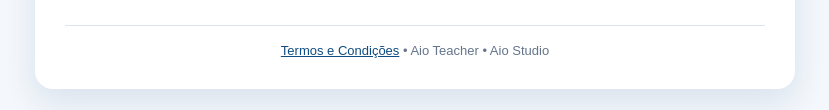
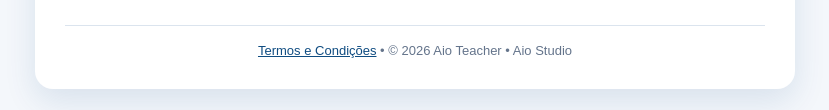
Before and after one commit to aioteacherapk/aioteacher, a plain HTML site: page politica-de-privacidade.html in a window 1280 px wide. Shown: the part 2003-2113 px from the top of the page, without its empty margins (225-1054 px from the left). Drawn offline with Linux system fonts and the light colour scheme.

Commit message:
Update politica-de-privacidade.html

```diff
--- a/politica-de-privacidade.html
+++ b/politica-de-privacidade.html
@@ -73,7 +73,7 @@
     <h2>11. Legislação aplicável</h2>
     <p>A presente Política rege-se pelas leis da República de Angola, incluindo a Lei da Proteção de Dados Pessoais, sendo o foro dos tribunais angolanos competente para dirimir qualquer litígio dela decorrente. Leia também os nossos <a href="termos-e-condicoes.html">Termos e Condições</a>.</p>
 
-    <footer><a href="termos-e-condicoes.html">Termos e Condições</a> • Aio Teacher • Aio Studio</footer>
+    <footer><a href="termos-e-condicoes.html">Termos e Condições</a> • © <span id="ano-atual">2026</span> Aio Teacher • Aio Studio</footer>
   </main>
   <script>
     (function () {
@@ -81,6 +81,8 @@
       var d = new Date();
       var el = document.getElementById("data-atualizacao");
       if (el) el.textContent = meses[d.getMonth()] + " de " + d.getFullYear();
+      var ano = document.getElementById("ano-atual");
+      if (ano) ano.textContent = d.getFullYear();
     })();
   </script>
 </body>
```
